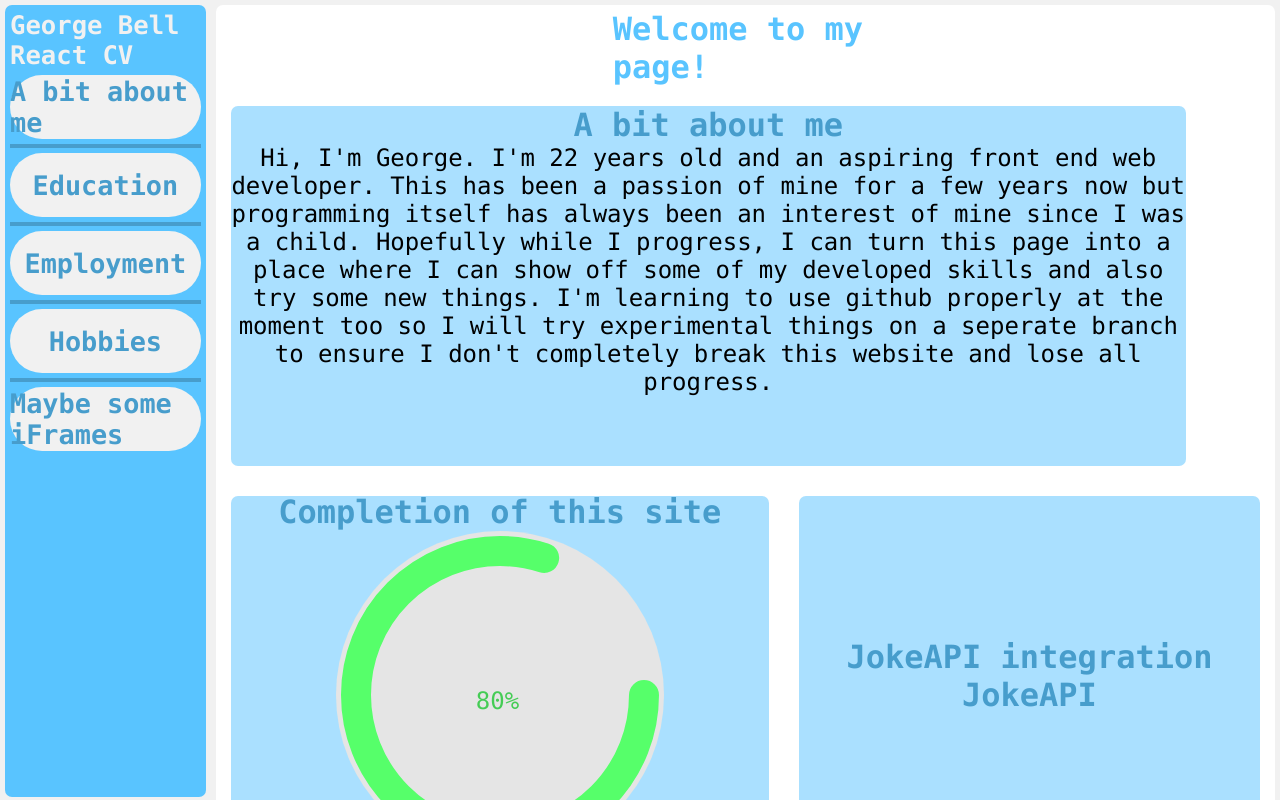
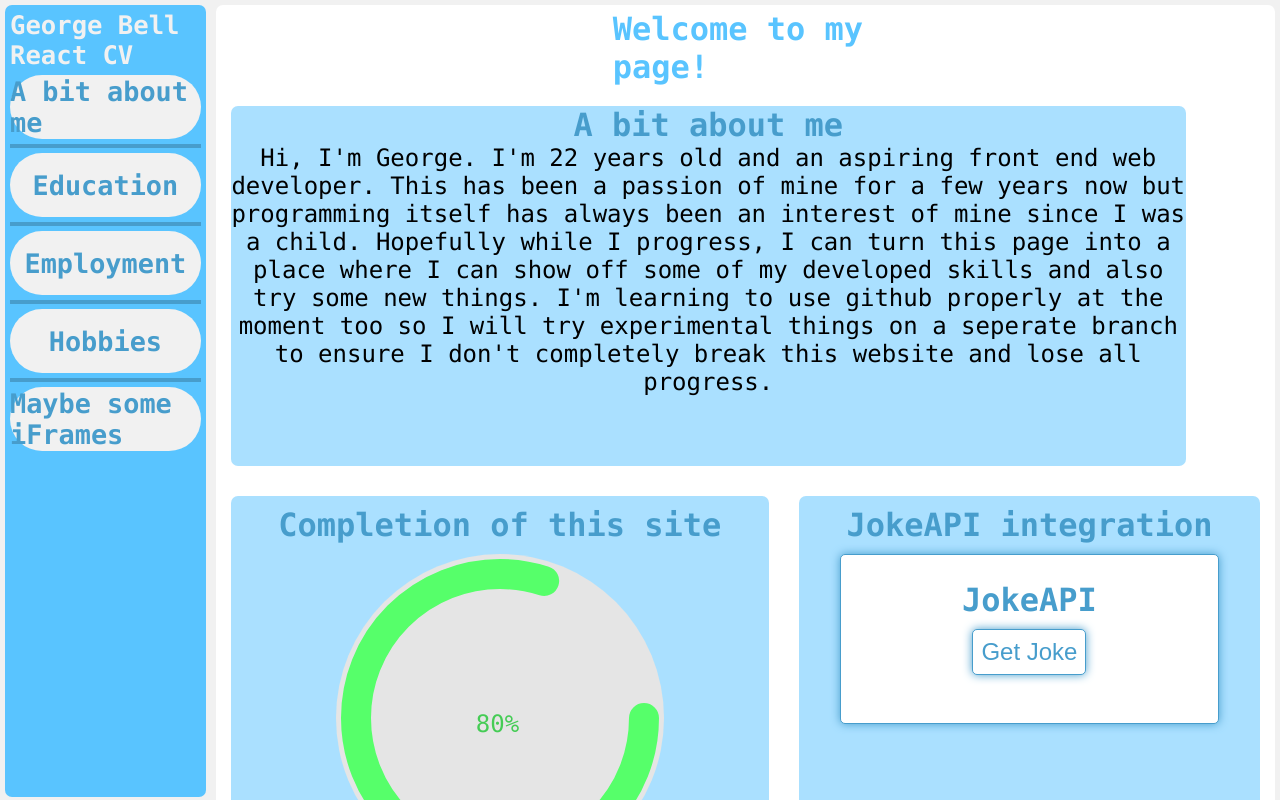
Before and after one commit to gbell1080/React-CV, a React (Create React App) app in the folder react-cv/react-cv/: page / in a window 1280 px wide. Shown: the top 800 px of the page. Built offline with nearby package versions, Linux system fonts and the light colour scheme; no server answers.

Commit message:
made API changes using chatGPT, old code is written as a comment

```diff
--- a/react-cv/react-cv/src/Components/ActiveCard.css
+++ b/react-cv/react-cv/src/Components/ActiveCard.css
@@ -8,7 +8,7 @@
     display: flex;
     flex-direction: column;
     align-items: center;
-    justify-content: center;
+    /* justify-content: center; */
     border-radius: 7px;
 }
 
@@ -16,4 +16,5 @@
     font-size: 2rem;
     color: #479DCC;
     text-align: center;
+    margin: 10px;
 }
--- a/react-cv/react-cv/src/Components/Dashboard.js
+++ b/react-cv/react-cv/src/Components/Dashboard.js
@@ -27,9 +27,7 @@ function Dashboard() {
                     title="A bit about me"
                     paragraph="Hi, I'm George. I'm 22 years old and an aspiring front end web developer. This has been a passion of mine for a few years now but programming itself has always been an interest of mine since I was a child. Hopefully while I progress, I can turn this page into a place where I can show off some of my developed skills and also try some new things. I'm learning to use github properly at the moment too so I will try experimental things on a seperate branch to ensure I don't completely break this website and lose all progress." />
                 <ActiveCard
-                    title="Completion of this site"
-                    content={<ProgressCircle
-                        percentage={0.8} />} />
+                    title="Completion of this site" />
                 <ActiveCard
                     title="not sure what to put here" />
                 <InfoCard
--- a/react-cv/react-cv/src/Components/JokeAPI.css
+++ b/react-cv/react-cv/src/Components/JokeAPI.css
@@ -1,3 +1,31 @@
+.jokeAPI {
+    margin: 0 auto;
+    width: 75%;
+    padding: 1rem;
+    border: 1px solid #479DCC;
+    border-radius: 5px;
+    background-color: #fff;
+    box-shadow: 0 0 10px #479DCC;
+    margin-bottom: 2rem;
+    overflow: auto;
+}
+
+.jokeAPI button {
+    margin: 0 auto;
+    display: block;
+    padding: 0.5rem;
+    border: 1px solid #479DCC;
+    border-radius: 5px;
+    background-color: #fff;
+    box-shadow: 0 0 10px #479DCC;
+    margin-bottom: 2rem;
+    overflow: auto;
+    cursor: pointer;
+    font-size: 1.5rem;
+    color: #479DCC;
+    transition: all 0.3s ease-in-out;
+}
+
 .jokeAPI h2 {
     font-size: 200%;
     color: #479DCC;
--- a/react-cv/react-cv/src/Components/JokeAPI.js
+++ b/react-cv/react-cv/src/Components/JokeAPI.js
@@ -1,50 +1,105 @@
+import React, { useState, useEffect } from 'react';
 import './JokeAPI.css';
-//for this section I used docs from the JokeAPI website, from the XMLHttpRequest docs linked on the Joke site
-//I also used chatGPT as I was having some issues, it added the onload function which I was missing
-//I now understand how it works and why it is needed
-var setup = '';
-var delivery = '';
-var joke = '';
 
 function JokeAPI() {
+    const [jokeState, setJokeState] = useState(null);
+    const [setupState, setSetupState] = useState(null);
+    const [deliveryState, setDeliveryState] = useState(null);
 
-    var xhr = new XMLHttpRequest();
-    xhr.open('GET', 'https://v2.jokeapi.dev/joke/Programming,Dark', true);
-    xhr.onload = function () {
-        if (xhr.status === 200) {
-            var randomJoke = JSON.parse(xhr.responseText);
-            console.log(randomJoke);
-            if (randomJoke.type === "single") {
-                // If type == "single", the joke only has the "joke" property
-                joke = randomJoke.joke;
-                console.log(joke);
-                setup = null;
-                delivery = null;
+    const fetchData = async () => {
+        try {
+            const response = await fetch('https://v2.jokeapi.dev/joke/Programming,Dark');
+            if (!response.ok) {
+                throw new Error('Request failed');
             }
-            else {
-                // If type == "single", the joke only has the "joke" property
-                setup = randomJoke.setup;
-                delivery = randomJoke.delivery;
-                console.log(setup);
-                console.log(delivery);
-                joke = null;
+
+            const randomJoke = await response.json();
+            if (randomJoke.type === 'single') {
+                setJokeState(randomJoke.joke);
+                setSetupState(null);
+                setDeliveryState(null);
+            } else {
+                setSetupState(randomJoke.setup);
+                setDeliveryState(randomJoke.delivery);
+                setJokeState(null);
             }
-        } else {
-            console.log('Request failed with status:', xhr.status);
+        } catch (error) {
+            console.error(error);
         }
     };
 
-    xhr.send();
+    useEffect(() => {
+        fetchData();
+    }, []);
 
     return (
         <div className="jokeAPI">
             <h2>JokeAPI</h2>
-            {joke != null && <p>{joke}</p>}
-            {setup != null && <p>{setup}</p>}
-            {delivery != null && <p>{delivery}</p>}
+            {jokeState && <p>{jokeState}</p>}
+            {setupState && deliveryState && (
+                <div>
+                    <p>{setupState}</p>
+                    <p>{deliveryState}</p>
+                </div>
+            )}
+            <button onClick={fetchData}>Get Joke</button>
         </div>
     );
 }
 
+export default JokeAPI;
+// import './JokeAPI.css';
+// import { useState } from 'react';
+// //for this section I used docs from the JokeAPI website, from the XMLHttpRequest docs linked on the Joke site
+// //I also used chatGPT as I was having some issues, it added the onload function which I was missing
+// //I now understand how it works and why it is needed
 
-export default JokeAPI;
+// function JokeAPI() {
+
+//     const [jokeState, setJokeState] = useState(0);
+//     const [setupState, setSetupState] = useState(0);
+//     const [deliveryState, setDeliveryState] = useState(0);
+
+//     const changeJoke = () => {
+//         if (xhr.status === 200) {
+//             var randomJoke = JSON.parse(xhr.responseText);
+//             console.log(randomJoke);
+//             if (randomJoke.type === "single") {
+//                 // If type == "single", the joke only has the "joke" property
+//                 setJokeState(randomJoke.joke);
+//                 console.log(jokeState);
+//             } else {
+//                 // If type == "single", the joke only has the "joke" property
+//                 setSetupState(randomJoke.setup);
+//                 setDeliveryState(randomJoke.delivery);
+//                 console.log(setupState);
+//                 console.log(deliveryState);
+//             }
+//         } else {
+//             console.log('Request failed with status:', xhr.status);
+//         }
+//     }
+
+//     try {
+//         var xhr = new XMLHttpRequest();
+//         xhr.open('GET', 'https://v2.jokeapi.dev/joke/Programming,Dark', true);
+//         xhr.onload = function () {
+//             changeJoke();
+//         };
+
+//         xhr.send();
+//     } catch (err) {
+//         console.log(err);
+//     }
+
+//     return (
+//         <div className="jokeAPI">
+//             <h2>JokeAPI</h2>
+//             {jokeState ? <p>{jokeState}</p> : null}
+//             {setupState ? <p>{setupState}</p> : null}
+//             {deliveryState ? <p>{deliveryState}</p> : null}
+//         </div>
+//     );
+// }
+
+// export default JokeAPI;
```
